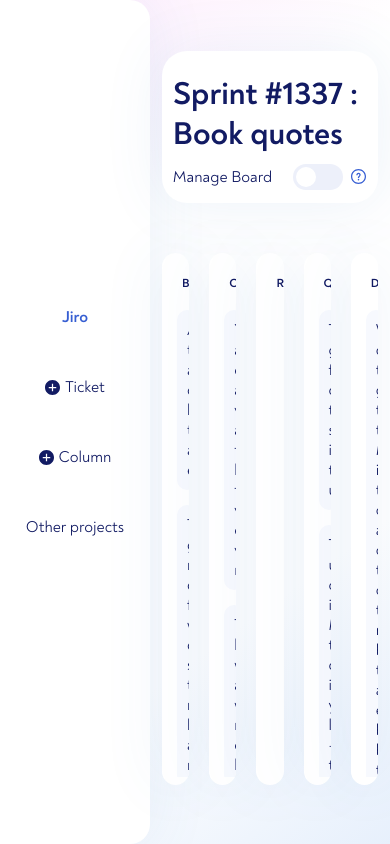
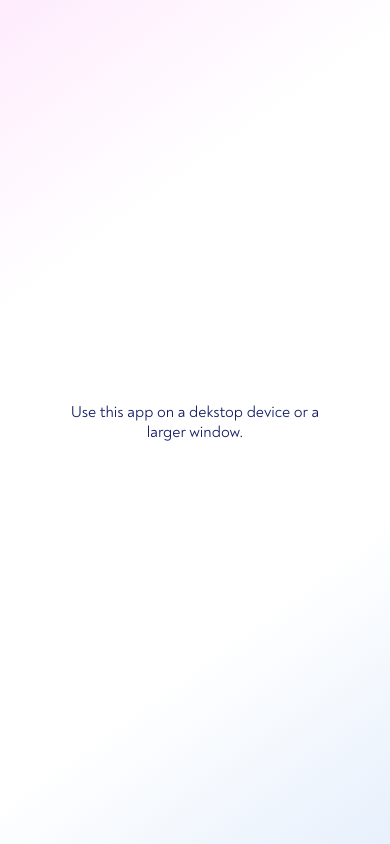
Before and after one commit to estellegresillon/jiro, a React (Create React App) app: page / in a window 390 px wide. Built offline with nearby package versions, Linux system fonts and the light colour scheme.

Commit message:
Updated ProjectsModal and added mobile fallback

```diff
--- a/src/components/common/Menu/index.jsx
+++ b/src/components/common/Menu/index.jsx
@@ -1,5 +1,4 @@
 import { useState } from "react";
-import { Link } from "react-router-dom";
 import styled from "styled-components";
 
 import IconPlus from "components/common/IconPlus";
@@ -41,10 +40,18 @@ const Menu = () => {
   return (
     <MenuWrapper>
       <Item>
+        <ItemContent onClick={() => handleOtherProjectsOpen(true)}>
+          Other projects
+        </ItemContent>
+        {isOtherProjectsOpen && (
+          <ProjectsModal onClose={() => handleOtherProjectsOpen(false)} />
+        )}
+      </Item>
+      {/* <Item>
         <ItemContent>
           <Link to="/">Jiro</Link>
         </ItemContent>
-      </Item>
+      </Item> */}
       {/* <Item>
         <ButtonNewSprint>
           <IconPlus /> New Sprint
@@ -74,14 +81,6 @@ const Menu = () => {
             onValidate={createElement}
             onClose={() => handleCreateColumnOpen(false)}
           />
-        )}
-      </Item>
-      <Item>
-        <ItemContent onClick={() => handleOtherProjectsOpen(true)}>
-          Other projects
-        </ItemContent>
-        {isOtherProjectsOpen && (
-          <ProjectsModal onClose={() => handleOtherProjectsOpen(false)} />
         )}
       </Item>
     </MenuWrapper>
--- a/src/components/common/ProjectsModal/index.jsx
+++ b/src/components/common/ProjectsModal/index.jsx
@@ -3,6 +3,14 @@ import styled from "styled-components";
 import IconClose from "components/common/IconClose";
 
 const PROJECTS = [
+  {
+    link: "https://elden.estellegresillon.fr",
+    name: "Elden Delivery",
+  },
+  {
+    link: "https://flow.estellegresillon.fr",
+    name: "Flow",
+  },
   {
     link: "https://motus.estellegresillon.fr",
     name: "Wordle",
--- /dev/null
+++ b/src/components/common/VisitOnDesktop/index.jsx
@@ -0,0 +1,18 @@
+import styled from "styled-components";
+
+const VisitOnDesktop = () => (
+  <VisitDesktopWrapper>
+    Use this app on a dekstop device or a larger window.
+  </VisitDesktopWrapper>
+);
+
+export default VisitOnDesktop;
+
+const VisitDesktopWrapper = styled.div`
+  align-items: center;
+  display: flex;
+  height: 100vh;
+  justify-content: center;
+  text-align: center;
+  width: 70vw;
+`;
--- a/src/index.jsx
+++ b/src/index.jsx
@@ -5,9 +5,11 @@ import styled from "styled-components";
 
 import "assets/styles/base.css";
 import Menu from "components/common/Menu";
+import VisitOnDesktop from "components/common/VisitOnDesktop";
 import Board from "components/Board";
 import Ticket from "components/Ticket";
 import { BoardProvider } from "contexts";
+import { useWindowSize } from "hooks/useWindowSize";
 
 const AppWrapper = styled.div`
   align-items: center;
@@ -27,8 +29,15 @@ const AppWrapper = styled.div`
   width: 100%;
 `;
 
-const App = () => (
+const App = () => {
+  const { width } = useWindowSize();
+  const isMobile = width < 520;
+
+  return (
     <AppWrapper>
+      {isMobile ? (
+        <VisitOnDesktop />
+      ) : (
         <BrowserRouter>
           <BoardProvider>
             <Menu />
@@ -38,8 +47,10 @@ const App = () => (
             </Routes>
           </BoardProvider>
         </BrowserRouter>
+      )}
     </AppWrapper>
   );
+};
 
 ReactDOM.render(
   <React.StrictMode>
```
Lines whose indentation alone changed are shown as unchanged.
